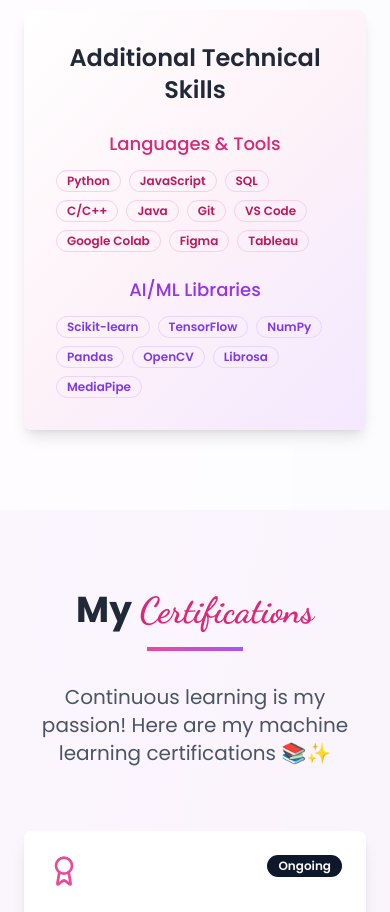
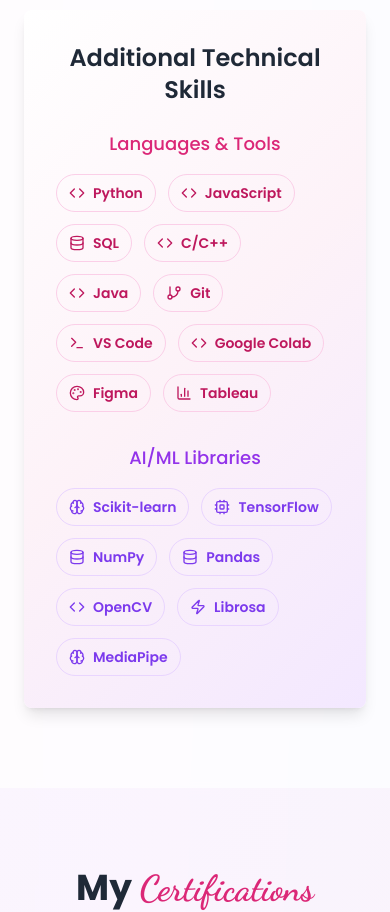
Before and after one commit to hsajid-cs/portfolio-1, a React (Vite) app: page / in a window 390 px wide. Shown: the part 6440-7352 px from the top of the page. Built offline with nearby package versions, Linux system fonts and the light colour scheme.

Commit message:
feat: Use skill icons in the skills section
Replaced text-based skill names with their corresponding icons in the skills section.

```diff
--- a/src/pages/Index.tsx
+++ b/src/pages/Index.tsx
@@ -1,6 +1,6 @@
 import { useState, useEffect } from 'react';
 import { motion, useScroll, useTransform } from 'framer-motion';
-import { ChevronDown, Heart, Sparkles, Code, Database, ArrowUp, Award, Users, Github, Linkedin, Mail, Phone, MapPin, Brain, Cpu, Zap, Binary, CircuitBoard, Atom, Star, Hexagon, Triangle, Circle } from 'lucide-react';
+import { ChevronDown, Heart, Sparkles, Code, Database, ArrowUp, Award, Users, Github, Linkedin, Mail, Phone, MapPin, Brain, Cpu, Zap, Binary, CircuitBoard, Atom, Star, Hexagon, Triangle, Circle, Palette, BarChart3, GitBranch, Terminal } from 'lucide-react';
 import { Button } from '@/components/ui/button';
 import { Card, CardContent, CardDescription, CardHeader, CardTitle } from '@/components/ui/card';
 import { Badge } from '@/components/ui/badge';
@@ -557,25 +557,83 @@ const Index = () => {
             <Card className="bg-card-gradient border-0 shadow-lg max-w-4xl mx-auto">
               <CardContent className="p-8">
                 <h3 className="text-2xl font-semibold text-gray-800 mb-6">Additional Technical Skills</h3>
-                <div className="grid md:grid-cols-2 gap-6">
+                <div className="grid md:grid-cols-2 gap-8">
                   <div>
-                    <h4 className="text-lg font-medium text-pink-600 mb-3">Languages & Tools</h4>
-                    <div className="flex flex-wrap gap-2">
-                      {["Python", "JavaScript", "SQL", "C/C++", "Java", "Git", "VS Code", "Google Colab", "Figma", "Tableau"].map((skill) => (
-                        <Badge key={skill} variant="outline" className="border-pink-200 text-pink-700">
-                          {skill}
-                        </Badge>
-                      ))}
+                    <h4 className="text-lg font-medium text-pink-600 mb-4">Languages & Tools</h4>
+                    <div className="flex flex-wrap gap-3">
+                      <Badge variant="outline" className="border-pink-200 text-pink-700 px-3 py-2 text-sm flex items-center gap-2">
+                        <Code className="w-4 h-4" />
+                        Python
+                      </Badge>
+                      <Badge variant="outline" className="border-pink-200 text-pink-700 px-3 py-2 text-sm flex items-center gap-2">
+                        <Code className="w-4 h-4" />
+                        JavaScript
+                      </Badge>
+                      <Badge variant="outline" className="border-pink-200 text-pink-700 px-3 py-2 text-sm flex items-center gap-2">
+                        <Database className="w-4 h-4" />
+                        SQL
+                      </Badge>
+                      <Badge variant="outline" className="border-pink-200 text-pink-700 px-3 py-2 text-sm flex items-center gap-2">
+                        <Code className="w-4 h-4" />
+                        C/C++
+                      </Badge>
+                      <Badge variant="outline" className="border-pink-200 text-pink-700 px-3 py-2 text-sm flex items-center gap-2">
+                        <Code className="w-4 h-4" />
+                        Java
+                      </Badge>
+                      <Badge variant="outline" className="border-pink-200 text-pink-700 px-3 py-2 text-sm flex items-center gap-2">
+                        <GitBranch className="w-4 h-4" />
+                        Git
+                      </Badge>
+                      <Badge variant="outline" className="border-pink-200 text-pink-700 px-3 py-2 text-sm flex items-center gap-2">
+                        <Terminal className="w-4 h-4" />
+                        VS Code
+                      </Badge>
+                      <Badge variant="outline" className="border-pink-200 text-pink-700 px-3 py-2 text-sm flex items-center gap-2">
+                        <Code className="w-4 h-4" />
+                        Google Colab
+                      </Badge>
+                      <Badge variant="outline" className="border-pink-200 text-pink-700 px-3 py-2 text-sm flex items-center gap-2">
+                        <Palette className="w-4 h-4" />
+                        Figma
+                      </Badge>
+                      <Badge variant="outline" className="border-pink-200 text-pink-700 px-3 py-2 text-sm flex items-center gap-2">
+                        <BarChart3 className="w-4 h-4" />
+                        Tableau
+                      </Badge>
                     </div>
                   </div>
                   <div>
-                    <h4 className="text-lg font-medium text-purple-600 mb-3">AI/ML Libraries</h4>
-                    <div className="flex flex-wrap gap-2">
-                      {["Scikit-learn", "TensorFlow", "NumPy", "Pandas", "OpenCV", "Librosa", "MediaPipe"].map((skill) => (
-                        <Badge key={skill} variant="outline" className="border-purple-200 text-purple-700">
-                          {skill}
-                        </Badge>
-                      ))}
+                    <h4 className="text-lg font-medium text-purple-600 mb-4">AI/ML Libraries</h4>
+                    <div className="flex flex-wrap gap-3">
+                      <Badge variant="outline" className="border-purple-200 text-purple-700 px-3 py-2 text-sm flex items-center gap-2">
+                        <Brain className="w-4 h-4" />
+                        Scikit-learn
+                      </Badge>
+                      <Badge variant="outline" className="border-purple-200 text-purple-700 px-3 py-2 text-sm flex items-center gap-2">
+                        <Cpu className="w-4 h-4" />
+                        TensorFlow
+                      </Badge>
+                      <Badge variant="outline" className="border-purple-200 text-purple-700 px-3 py-2 text-sm flex items-center gap-2">
+                        <Database className="w-4 h-4" />
+                        NumPy
+                      </Badge>
+                      <Badge variant="outline" className="border-purple-200 text-purple-700 px-3 py-2 text-sm flex items-center gap-2">
+                        <Database className="w-4 h-4" />
+                        Pandas
+                      </Badge>
+                      <Badge variant="outline" className="border-purple-200 text-purple-700 px-3 py-2 text-sm flex items-center gap-2">
+                        <Code className="w-4 h-4" />
+                        OpenCV
+                      </Badge>
+                      <Badge variant="outline" className="border-purple-200 text-purple-700 px-3 py-2 text-sm flex items-center gap-2">
+                        <Zap className="w-4 h-4" />
+                        Librosa
+                      </Badge>
+                      <Badge variant="outline" className="border-purple-200 text-purple-700 px-3 py-2 text-sm flex items-center gap-2">
+                        <Brain className="w-4 h-4" />
+                        MediaPipe
+                      </Badge>
                     </div>
                   </div>
                 </div>
```
